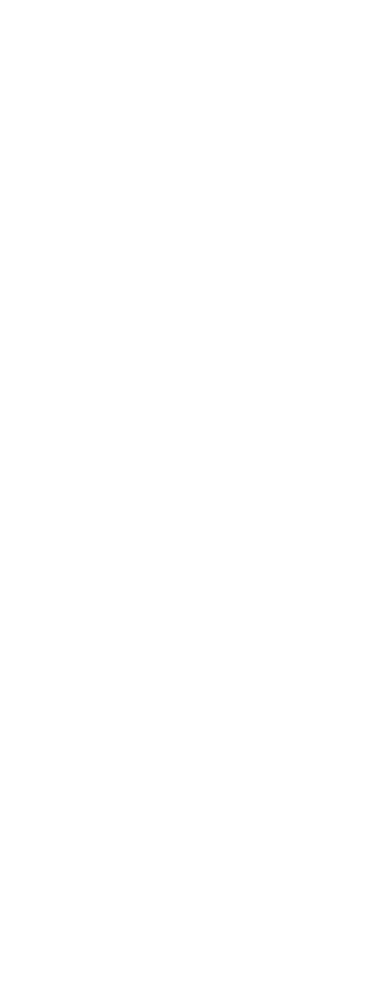
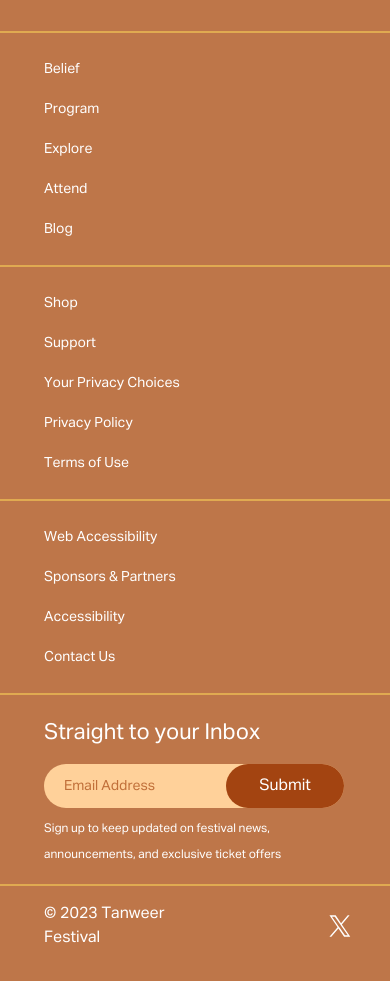
Before and after one commit to JoySarkarBD/tanweer, a React (Vite) app: page / in a window 390 px wide. Shown: the part 1480-2461 px from the top of the page. Before the commit the page ends 1299 px from the top, so only its background shows below. Built offline with nearby package versions, Linux system fonts and the light colour scheme.

Commit message:
feat: footer mobile & desktop version

```diff
--- a/src/Layout/Layout.jsx
+++ b/src/Layout/Layout.jsx
@@ -1,5 +1,5 @@
 import { Outlet } from "react-router-dom";
-// import Footer from "../components/Shared/Footer/Footer";
+import Footer from "../components/Shared/Footer/Footer";
 import Navbar from "../components/Shared/Navbar/Navbar";
 
 const Layout = () => {
@@ -7,7 +7,7 @@
     <>
       <Navbar />
       <Outlet />
-      {/* <Footer /> */}
+      <Footer />
     </>
   );
 };
--- a/src/components/Shared/Footer/Footer.jsx
+++ b/src/components/Shared/Footer/Footer.jsx
@@ -4,13 +4,13 @@
   return (
     <>
       <footer className="text-white cursor-pointer body-font bg-[#BE7649]">
-        <div className="footer_container px-5 py-24 mx-auto flex md:items-center lg:items-start md:flex-row md:flex-nowrap flex-wrap flex-col">
+        <div className="md:footer_container  lg:px-24 py-24 mx-auto flex md:items-center lg:items-start md:flex-col md:flex-nowrap flex-wrap flex-col md:px-5 lg:flex-row">
           {/* First Column */}
-          <div className="w-80 flex-shrink-0 md:mx-0 mx-auto text-center md:text-left">
+          <div className="w-80 flex-shrink-0 md:mx-0 mx-auto text-center md:text-left lg:mt-6">
             <div className="max-w-[325.413px] min-h-[76.232px]">
               <img src={logo} className="w-full h-full" alt="logo" />
             </div>
-            <div className="flex justify-center gap-x-10 text-white mt-[72px]">
+            <div className="justify-center gap-x-10 text-white mt-[72px] hidden md:flex">
               <a href="#" className="w-[35px] h-[35px]">
                 <img
                   src={instagram}
@@ -39,94 +39,124 @@
             </div>
           </div>
 
-          <div className="flex-grow flex flex-wrap justify-between md:pl-10 -mb-10 md:mt-0 mt-10 md:text-left text-center">
-            <div className="lg:w-auto md:w-1/2 w-full px-4">
-              <nav className="list-none mb-10">
+          <div className="grid grid-cols-1 justify-between md:pl-0 -mb-10 md:mt-5 mt-10 md:text-left text-center md:grid-cols-2 lg:grid-cols-5 lg:mt-0 lg:max-w-5xl lg:mx-auto ">
+            <div className="lg:w-[151px] md:w-1/2 w-full lg:ml-7">
+              <nav className="list-none border-b-2 border-t-2 border-[#E0AA51] text-start md:border-0">
+                <ul className="ml-[44px] my-4">
                   <li>
-                  <a className="text-[17px] font-normal leading-[40px] text-center w-full lg:text-start">
+                    <a className="text-[14px] md:text-[17px] font-normal leading-[40px] text-center w-full lg:text-start">
                       Belief
                     </a>
                   </li>
                   <li>
-                  <a className="text-[17px] font-normal leading-[40px] text-center w-full lg:text-start">
+                    <a className="text-[14px] md:text-[17px] font-normal leading-[40px] text-center w-full lg:text-start">
                       Program
                     </a>
                   </li>
                   <li>
-                  <a className="text-[17px] font-normal leading-[40px] text-center w-full lg:text-start">
+                    <a className="text-[14px] md:text-[17px] font-normal leading-[40px] text-center w-full lg:text-start">
                       Explore
                     </a>
                   </li>
                   <li>
-                  <a className="text-[17px] font-normal leading-[40px] text-center w-full lg:text-start">
+                    <a className="text-[14px] md:text-[17px] font-normal leading-[40px] text-center w-full lg:text-start">
                       Attend
                     </a>
                   </li>
                   <li>
-                  <a className="text-[17px] font-normal leading-[40px] text-center w-full lg:text-start">
+                    <a className="text-[14px] md:text-[17px] font-normal leading-[40px] text-center w-full lg:text-start">
                       Blog
                     </a>
                   </li>
+                </ul>
               </nav>
             </div>
-            <div className="lg:w-auto md:w-1/2 w-full px-4">
-              <nav className="list-none mb-10 flex flex-col">
-                <a className="text-[17px] font-normal leading-[40px] text-center w-full lg:text-start">
+            <div className="lg:w-[200px] md:w-1/2 w-full">
+              <nav className="list-none border-b-2 border-[#E0AA51] text-start md:border-0">
+                <div className="ml-[44px] my-4 flex flex-col justify-start">
+                  <a className="text-[14px] md:text-[17px] font-normal leading-[40px] w-full text-start">
                     Shop
                   </a>
-                <a className="text-[17px] font-normal leading-[40px] text-center w-full lg:text-start">
+                  <a className="text-[14px] md:text-[17px] font-normal leading-[40px] w-full text-start">
                     Support
                   </a>
-                <a className="text-[17px] font-normal leading-[40px] text-center w-full lg:text-start">
+                  <a className="text-[14px] md:text-[17px] font-normal leading-[40px] w-full text-start">
                     Your Privacy Choices
                   </a>
-                <a className="text-[17px] font-normal leading-[40px] text-center w-full lg:text-start">
+                  <a className="text-[14px] md:text-[17px] font-normal leading-[40px] w-full text-start">
                     Privacy Policy
                   </a>
-                <a className="text-[17px] font-normal leading-[40px] text-center w-full lg:text-start">
+                  <a className="text-[14px] md:text-[17px] font-normal leading-[40px]  w-full text-start">
                     Terms of Use
                   </a>
+                </div>
               </nav>
             </div>
-            <div className="lg:w-auto md:w-1/2 w-full px-4">
-              <nav className="list-none mb-10 flex flex-col">
-                <a className="text-[17px] font-normal leading-[40px] text-center w-full lg:text-start">
+            <div className="lg:w-[200px] md:w-1/2 w-full">
+              <nav className="list-none border-b-2 border-[#E0AA51] text-start md:border-0">
+                <div className="ml-[44px] my-4 flex flex-col justify-start">
+                  <a className="text-[14px] md:text-[17px] font-normal leading-[40px] w-full text-start">
                     Web Accessibility
                   </a>
-                <a className="text-[17px] font-normal leading-[40px] text-center w-full lg:text-start">
-                  Wristband Terms of Use
-                </a>
-                <a className="text-[17px] font-normal leading-[40px] text-center w-full lg:text-start">
+                  <a className="text-[14px] md:text-[17px] font-normal leading-[40px] w-full text-start">
                     Sponsors & Partners
                   </a>
-                <a className="text-[17px] font-normal leading-[40px] text-center w-full lg:text-start">
+                  <a className="text-[14px] md:text-[17px] font-normal leading-[40px] w-full text-start">
                     Accessibility
                   </a>
-                <a className="text-[17px] font-normal leading-[40px] text-center w-full lg:text-start">
+                  <a className="text-[14px] md:text-[17px] font-normal leading-[40px] w-full text-start">
                     Contact Us
                   </a>
+                </div>
               </nav>
             </div>
-            <div className="lg:w-[381px] md:w-1/2 w-full px-4">
-              <form className="w-full lg:max-w-[391px]">
-                <header className="text-[26px] font-normal leading-[45px]">
+            <div className="lg:w-[391px] lg:col-span-2 border-b-2 border-[#E0AA51] w-full py-4 md:px-0 md:border-0">
+              <div className="max-w-[300px] lg:max-w-[370px] md:w-full w-full ml-[44px]">
+                <form className="w-full text-start">
+                  <header className="text-[22px] font-normal leading-[45px] text-start">
                     Straight to your Inbox
                   </header>
-                <div className="relative rounded-full my-2  w-full bg-white h-[51.908px] flex items-center justify-between">
+                  <div className="relative rounded-full my-2 w-full bg-[#FFD19A] h-[43.943px] flex items-center justify-between">
                     <input
                       type="text"
                       placeholder="Email Address"
-                    className="outline-none text-base text-[black] placeholder-[#C06F39] px-5 bg-transparent"
+                      className="outline-none text-[14px] md:text-[17px] text-[black] placeholder-[#C06F39] px-5 bg-transparent"
                     />
-                  <button className="bg-[#A34411] text-base rounded-full max-w-[142px] w-full h-full">
+                    <button className="bg-[#A34411] text-base rounded-full w-[118px] h-full text-center absolute right-0">
                       Submit
                     </button>
                   </div>
-                <span className="text-base font-normal leading-[26px] mt-[15px]">
+                  <span className="text-[12px] font-normal leading-[26px] mt-[15px]">
                     Sign up to keep updated on festival news, announcements, and
                     exclusive ticket offers
                   </span>
                 </form>
+              </div>
+            </div>
+
+            <div className="lg:w-auto md:w-1/2 w-full md:hidden">
+              <nav className="list-none border-[#E0AA51] text-start md:border-0 h-full">
+                <div className="ml-[44px] my-4 flex items-center justify-between">
+                  <span>
+                    © 2023 Tanweer <br />
+                    Festival
+                  </span>
+                  <a href="#" className="mr-[39px]">
+                    <svg
+                      xmlns="http://www.w3.org/2000/svg"
+                      width="22"
+                      height="22"
+                      viewBox="0 0 32 33"
+                      fill="none"
+                    >
+                      <path
+                        d="M15.0194 18.4653L13.7838 16.6973L3.95267 2.63497H8.18523L16.1191 13.9838L17.3547 15.751L27.6677 30.5027H23.4352L15.0194 18.4653ZM27.6664 0.560547L17.5696 12.2971L9.50528 0.560547H0.204102L12.3989 18.3083L0.204102 32.4828H2.95978L13.6223 20.0886L22.1387 32.4828H31.4399L18.793 14.0774L30.4219 0.560547H27.6664Z"
+                        fill="white"
+                      />
+                    </svg>
+                  </a>
+                </div>
+              </nav>
             </div>
           </div>
         </div>
--- a/src/index.css
+++ b/src/index.css
@@ -14,5 +14,5 @@
   @apply max-w-[1511px] mx-auto xl:px-20 md:px-10 sm:px-2 px-4 !h-full;
 }
 .footer_container {
-  @apply !mx-auto xl:px-20 md:px-10 sm:px-2 px-4 !h-full;
+  @apply !mx-auto lg:px-24 md:px-10 sm:px-2 px-4 !h-full;
 }
```
Lines whose indentation alone changed are shown as unchanged.
